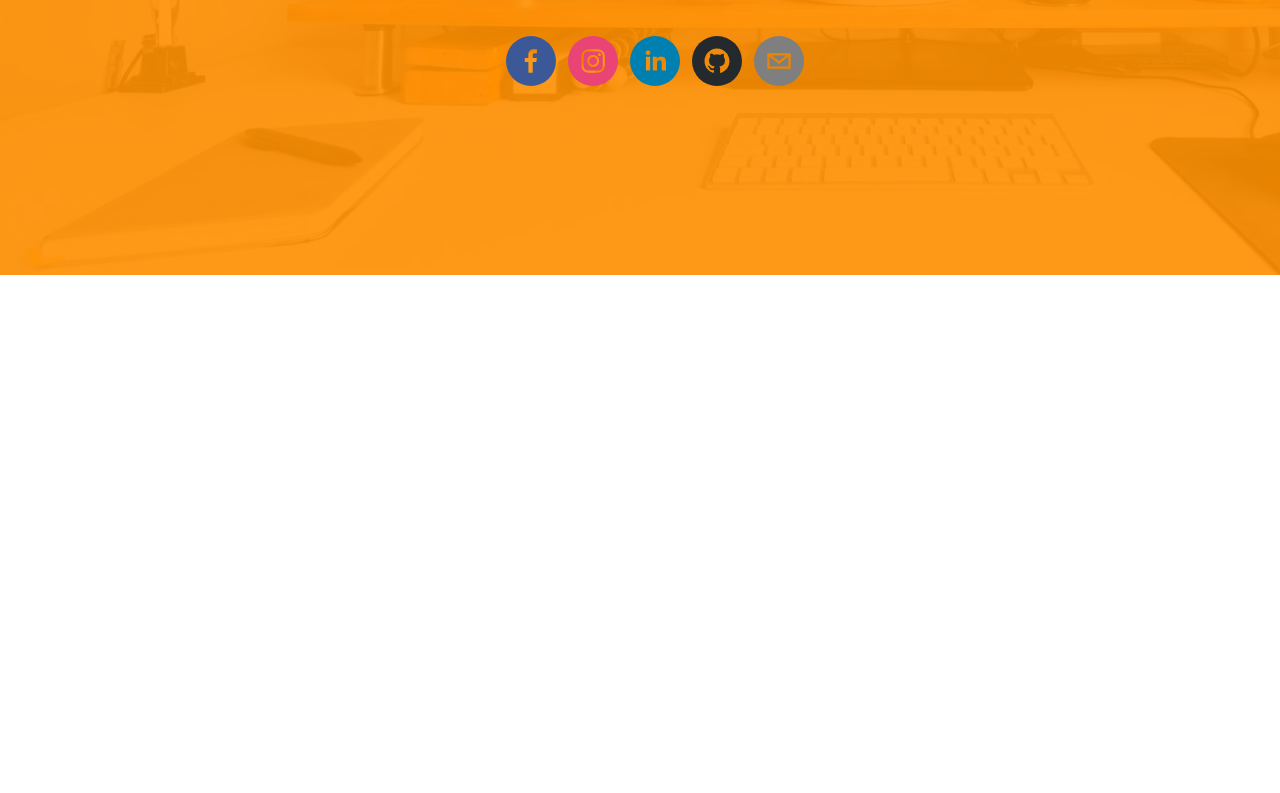
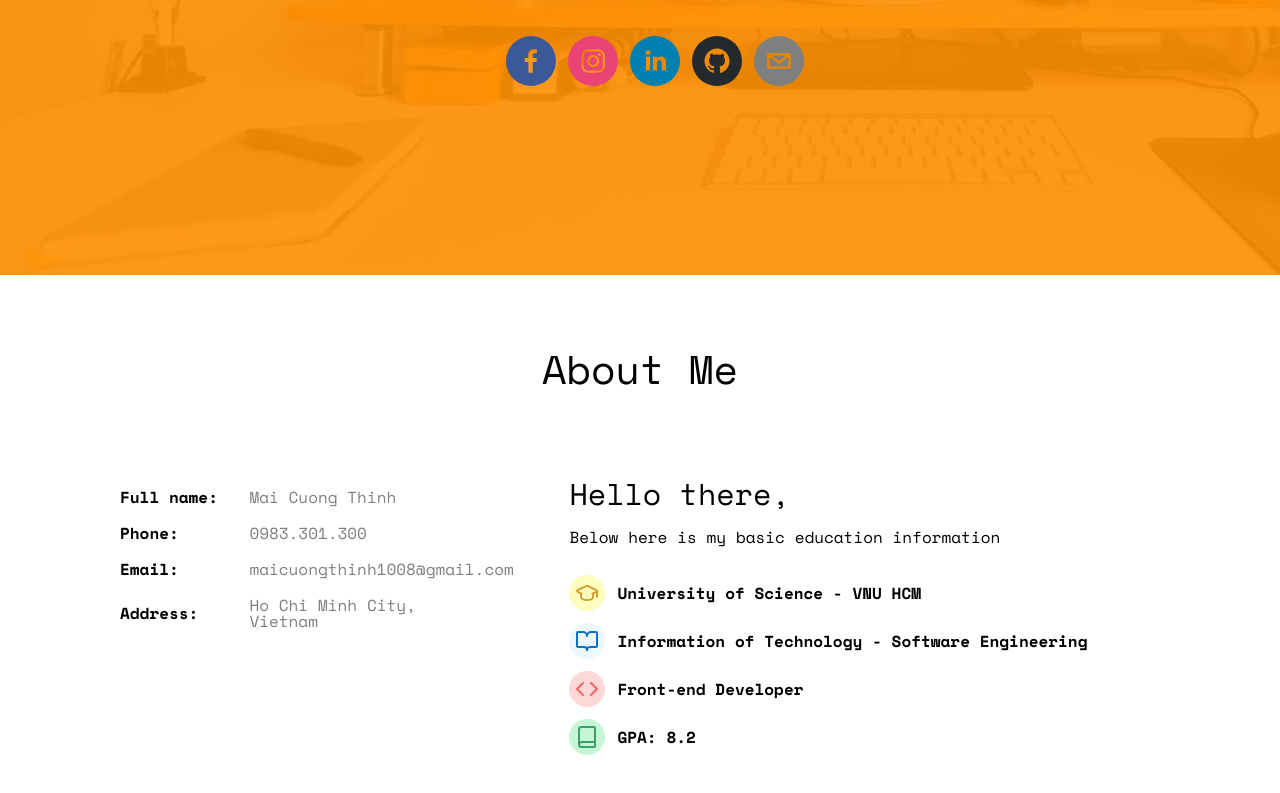
Before and after one commit to michaelthinh/Portfolio-v1.0, a React (Vite) app: page / in a window 1280 px wide. Shown: the part 545-1338 px from the top of the page. Before the commit the page ends 820 px from the top, so only its background shows below. Built offline with nearby package versions, Linux system fonts and the light colour scheme.

Commit message:
add: about me section

```diff
--- a/src/App.jsx
+++ b/src/App.jsx
@@ -1,10 +1,12 @@
 import "./App.css";
+import AboutMe from "./shared/components/AboutMe";
 import Header from "./shared/components/Header";
 
 function App() {
     return (
         <>
             <Header />
+            <AboutMe />
         </>
     );
 }
--- /dev/null
+++ b/src/shared/components/AboutMe/DescriptionItem/index.jsx
@@ -0,0 +1,21 @@
+import classes from "./styles.module.css";
+
+export default function DescriptionItem({ item }) {
+    return (
+        <div className={classes.descriptionItem}>
+            <div
+                className={classes.icon}
+                style={{
+                    backgroundColor: item.backgroundColor,
+                }}
+            >
+                <item.icon
+                    size={item.size}
+                    color={item.iconColor}
+                    fill={item.backgroundColor}
+                />
+            </div>
+            <h4>{item.title}</h4>
+        </div>
+    );
+}
--- /dev/null
+++ b/src/shared/components/AboutMe/DescriptionItem/styles.module.css
@@ -0,0 +1,19 @@
+.descriptionItem{
+    display: flex;
+    gap:12px;
+    align-items: center;
+    margin-bottom: 12px;
+}
+
+.descriptionItem .icon{
+    width: 36px;
+    height: 36px;
+    display:flex;
+    align-items:center;
+    justify-content:center;
+    border-radius: 50%;
+}
+
+.descriptionItem h4{
+    font-weight: 700;
+}
--- /dev/null
+++ b/src/shared/components/AboutMe/index.jsx
@@ -0,0 +1,86 @@
+import DescriptionItem from "./DescriptionItem";
+import classes from "./styles.module.css";
+
+import { Book, GraduationCap, BookOpen, Code } from "lucide-react";
+
+import { motion } from "framer-motion";
+
+const infoItems = [
+    { key: "Full name", value: "Mai Cuong Thinh" },
+    { key: "Phone", value: "0983.301.300" },
+    { key: "Email", value: "maicuongthinh1008@gmail.com" },
+    { key: "Address", value: "Ho Chi Minh City, Vietnam" },
+];
+
+const descriptionItems = [
+    {
+        icon: GraduationCap,
+        title: "University of Science - VNU HCM",
+        iconColor: "#d69e2e",
+        backgroundColor: "#fefcbf",
+        size: 24,
+    },
+    {
+        icon: BookOpen,
+        title: "Information of Technology - Software Engineering",
+        iconColor: "#0873ca",
+        backgroundColor: "#ebf8ff",
+        size: 24,
+    },
+    {
+        icon: Code,
+        title: "Front-end Developer",
+        iconColor: "#f56565",
+        backgroundColor: "#fed7d7",
+        size: 24,
+    },
+    {
+        icon: Book,
+        title: "GPA: 8.2",
+        iconColor: "#38a169",
+        backgroundColor: "#c6f6d5",
+        size: 24,
+    },
+];
+
+export default function AboutMe() {
+    return (
+        <motion.div
+            initial={{ opacity: 0, x: -70 }}
+            whileInView={{ opacity: 1, x: 0 }}
+            transition={{ duration: 0.8 }}
+            className={classes.aboutMe}
+        >
+            <div className={classes.title}>
+                <h2>About Me</h2>
+            </div>
+            <div className={classes.context}>
+                <div className={classes.info}>
+                    <ul className={classes.infoList}>
+                        {infoItems.map((item) => (
+                            <li key={item.value}>
+                                <span className={classes.first}>
+                                    {item.key}:
+                                </span>
+                                <span className={classes.second}>
+                                    {item.value}
+                                </span>
+                            </li>
+                        ))}
+                    </ul>
+                </div>
+                <div className={classes.introduction}>
+                    <h3>Hello there,</h3>
+                    <div className={classes.description}>
+                        <p>Below here is my basic education information</p>
+                        <div className={classes.descriptionList}>
+                            {descriptionItems.map((item) => (
+                                <DescriptionItem key={item.value} item={item} />
+                            ))}
+                        </div>
+                    </div>
+                </div>
+            </div>
+        </motion.div>
+    );
+}
--- /dev/null
+++ b/src/shared/components/AboutMe/styles.module.css
@@ -0,0 +1,79 @@
+.aboutMe {
+    padding: 4em 120px 10em;
+    margin-right: auto;
+    margin-left: auto;
+}
+
+.title{
+    text-align: center;
+    margin-bottom: 5em;
+    margin-left: -15px;
+    margin-right: -15px;
+}
+
+.title h2{
+    margin-bottom: 20px;
+    font-size: 40px;
+    font-weight: 400;
+    line-height: 1.5;
+}
+
+.context{
+    margin-left: -15px;
+    margin-right: -15px;
+    display: flex;
+    gap:60px;
+}
+
+.info{
+    flex-grow: 1;
+    position: relative;
+    min-height: 1px;
+    padding-left: 15px;
+    padding-right: 15px;
+}
+
+.infoList{
+    margin: 0;
+    padding: 0;
+    width: 90%;
+    float: left;
+}
+
+.infoList li{
+    padding: 10px 0;
+    display: flex;
+    align-items: center;
+}
+
+.first{
+    width: 40%;
+    display: inline-block;
+    text-align: left;
+    color: #000;
+    font-weight: bold;
+}
+
+.second{
+    width: 60%;
+    display: inline-block;
+    color: rgba(0, 0, 0, 0.5);
+}
+
+.introduction{
+    flex-grow: 2;
+    position: relative;
+    min-height: 1px;
+    padding-left: 15px;
+    padding-right: 15px;
+}
+
+.introduction h3{
+    font-weight: 400;
+    font-size: 30px;
+    margin-bottom: 20px;
+}
+
+.descriptionList{
+    margin-top: 30px;
+}
--- a/src/shared/components/Header/index.jsx
+++ b/src/shared/components/Header/index.jsx
@@ -24,7 +24,7 @@ const socialMedias = [
     {
         network: "github",
         url: "https://github.com/michaelthinh",
-        title: "Email",
+        title: "Github",
     },
     {
         network: "email",
```
Also changed, not shown: src/shared/components/Header/LanguageDropdown.jsx (deleted, +0 -135 lines).
